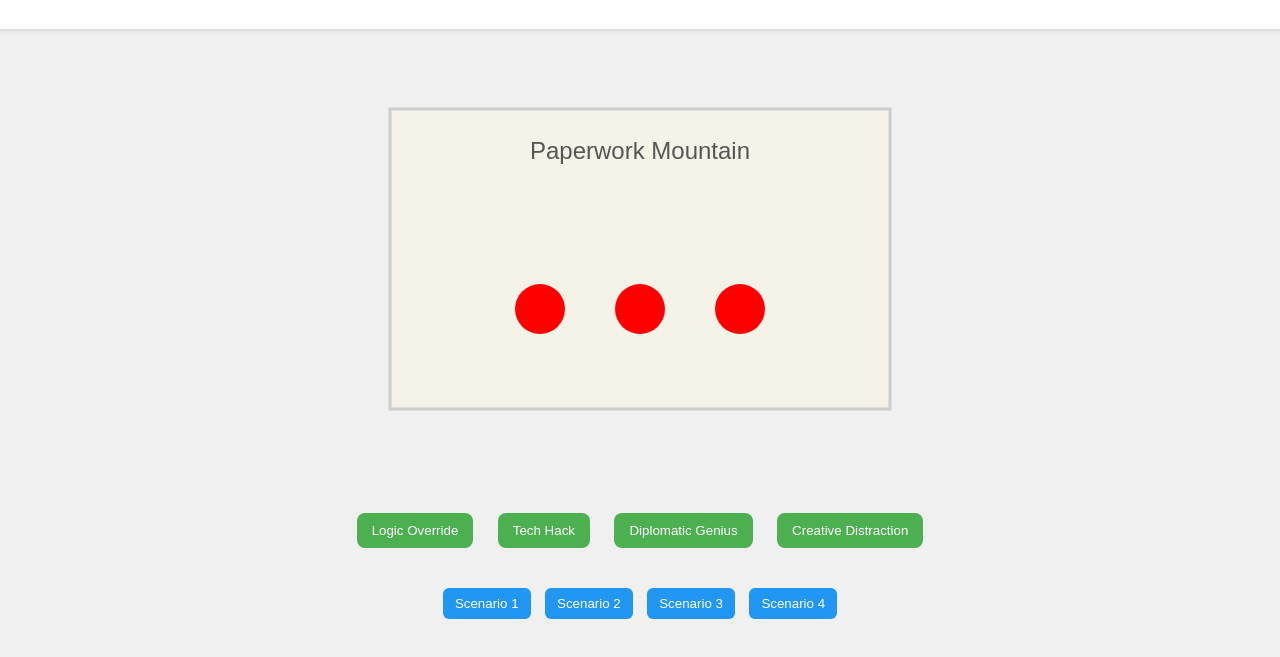
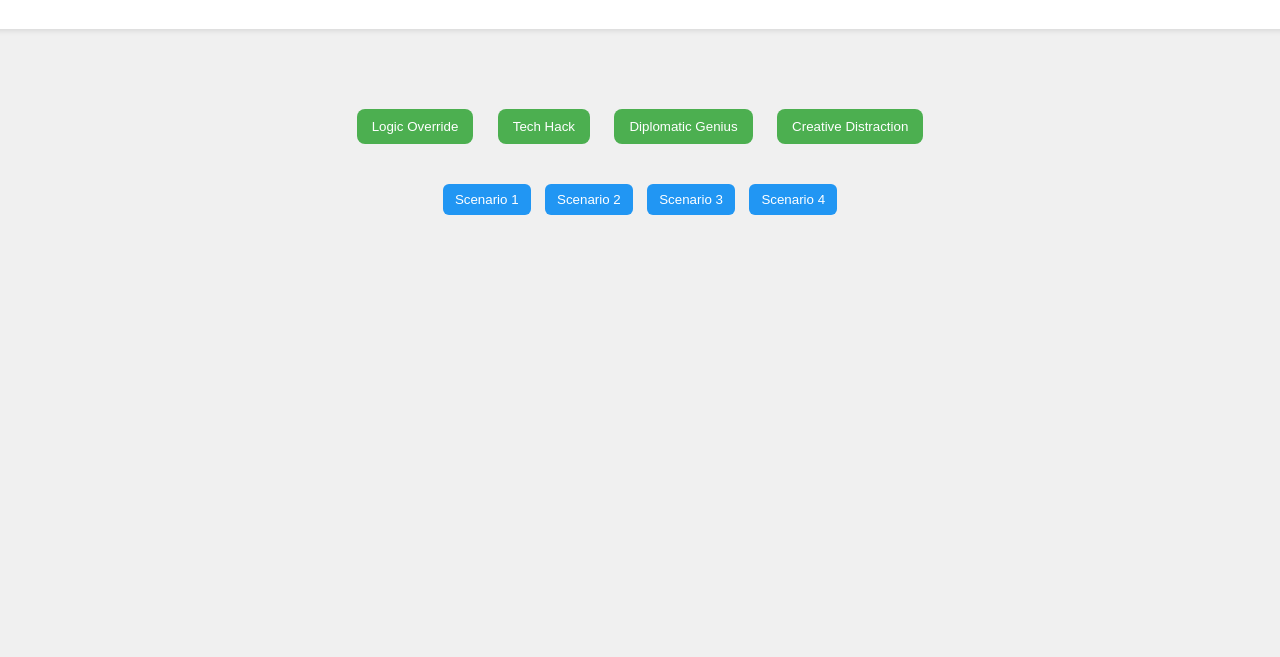
Before and after one commit to DivineRecursionLoop/The-Absurd-System, a plain HTML site: page index.html in a window 1280 px wide. Shown: the part 71-728 px from the top of the page. Drawn offline with Linux system fonts and the light colour scheme; a script that the page names is missing.

Commit message:
Update index.html

```diff
--- a/index.html
+++ b/index.html
@@ -16,13 +16,7 @@
   </div>
 
   <div id="center-area">
-    <svg id="scenario-illustration" width="600" height="400">
-      <rect x="50" y="50" width="500" height="300" fill="#f5f3e7" stroke="#ccc" stroke-width="3"/>
-      <text id="illustration-text" x="300" y="100" text-anchor="middle" font-size="24" fill="#555">Paperwork Mountain</text>
-      <circle class="challenge" id="challenge1" cx="200" cy="250" r="25" fill="red"/>
-      <circle class="challenge" id="challenge2" cx="300" cy="250" r="25" fill="red"/>
-      <circle class="challenge" id="challenge3" cx="400" cy="250" r="25" fill="red"/>
-    </svg>
+    <div id="game-container"></div>
   </div>
 
   <div id="bottom-panel">
```
